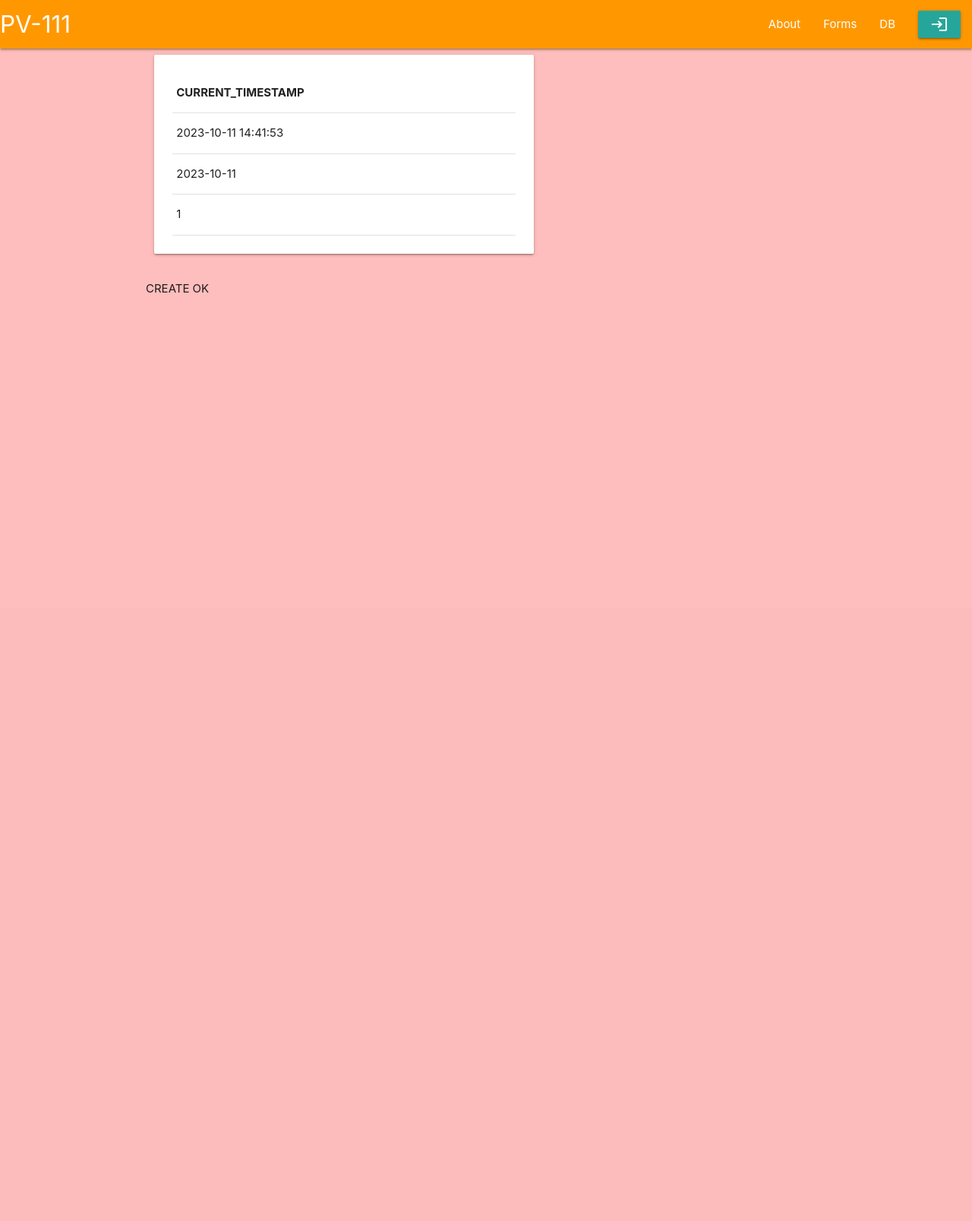
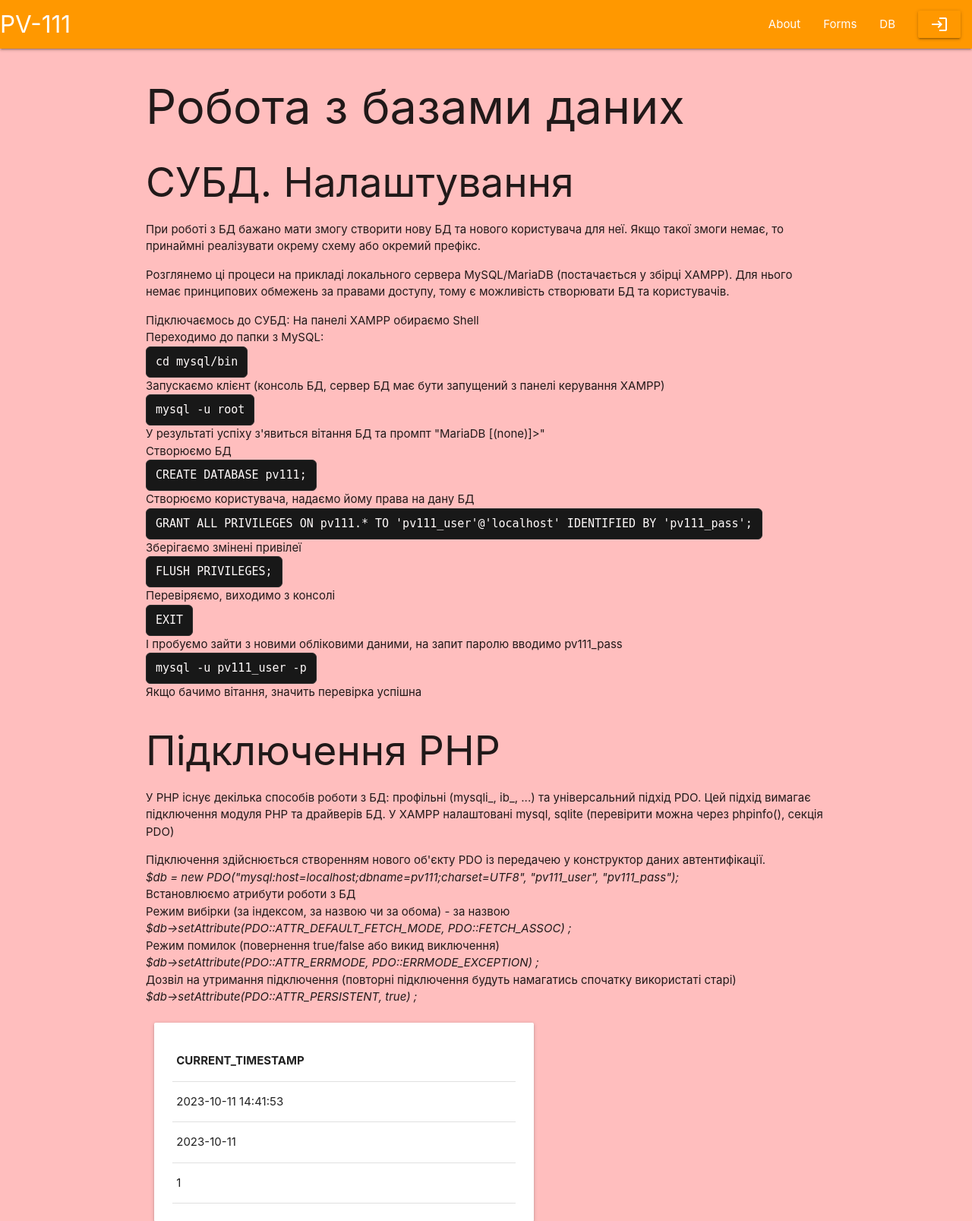
Before and after one commit to Ro18767/phptest, a PHP site: page /db in a window 1280 px wide. Shown: the top 1607 px of the page at 76% size. Before the commit the page ends 385 px from the top, so only its background shows below. Run offline with PHP 8.4, Linux system fonts and the light colour scheme.

Commit message:
dz 25.09.2023

```diff
--- a/_layout.php
+++ b/_layout.php
@@ -35,13 +35,11 @@ endif;
 					<a href="/db">DB</a>
 				</li>
 				<li>
-
 					<!-- Modal Trigger -->
-					<a class="waves-effect waves-light btn modal-trigger" href="#modal1"><span
-							class="material-icons">login</span></a>
-
+					<a class="waves-effect waves-light btn modal-trigger orange" href="#auth-modal">
+						<i class="material-icons">login</i>
+					</a>
 				</li>
-
 			</ul>
 		</div>
 	</nav>
@@ -51,26 +49,65 @@ endif;
 
 
 	<!-- Modal Structure -->
-	<div id="modal1" class="modal">
+	<div id="auth-modal" class="modal">
 		<div class="modal-content">
-			<h4>Modal Header</h4>
-			<p>A bunch of text</p>
+			<h4>Вхід у систему</h4>
+			<div class="row">
+				<div class="input-field col s6">
+					<i class="material-icons prefix">account_circle</i>
+					<input id="auth-login" name="auth-login" type="text">
+					<label for="auth-login">Логін</label>
+				</div>
+				<div class="input-field col s6">
+					<i class="material-icons prefix">pin</i>
+					<input id="auth-password" name="auth-password" type="password">
+					<label for="auth-password">Пароль</label>
+				</div>
+			</div>
 		</div>
 		<div class="modal-footer">
-			<a href="#!" class="modal-close waves-effect waves-green btn-flat">Agree</a>
+			<a href="#!" class="modal-close waves-effect waves-green btn-flat">Закрити</a>
+			<a href="#!" id="auth-button" class="waves-effect waves-green btn-flat">Вхід</a>
 		</div>
 	</div>
 
-
 	<!-- Compiled and minified JavaScript -->
 	<script src="https://cdnjs.cloudflare.com/ajax/libs/materialize/1.0.0/js/materialize.min.js"></script>
-	<script type="module">
+	<script>
 		document.addEventListener('DOMContentLoaded', function () {
 			var elems = document.querySelectorAll('.modal');
 			var instances = M.Modal.init(elems, {});
+			const authButton = document.getElementById("auth-button");
+			if (authButton) authButton.addEventListener('click', authClick);
+			else console.error("Element '#auth-button' not found");
 		});
-
-
+		function authClick() {
+			const authLogin = document.getElementById("auth-login");
+			if (!authLogin) throw "Element '#auth-login' not found";
+			const authPassword = document.getElementById("auth-password");
+			if (!authPassword) throw "Element '#auth-password' not found";
+			const login = authLogin.value;
+			const password = authPassword.value;
+			if (login.length == 0) {
+				alert('Введіть логін');
+				return;
+			}
+			let form_data = new FormData();
+			form_data.append('login', login);
+			form_data.append('password', password);
+			fetch(`/auth`, {
+				method: 'POST',
+				body: form_data,
+			}).then(r => {
+				if (r.status === 200) {
+					window.location.href = window.location.pathname;
+				}
+				else {
+					const msg = document.getElementById('auth-rejected-message');
+					msg.style.visibility = 'visible';
+				};
+			});
+		}
 	</script>
 </body>
 
--- a/access_manager.php
+++ b/access_manager.php
@@ -13,7 +13,8 @@ $db->setAttribute(PDO::ATTR_PERSISTENT, true);
 
 
 $uri = $_SERVER[ 'REQUEST_URI' ] ;  // адреса запиту
-
+$uri_parts = explode( '?', $uri );
+$uri_path_only = $uri_parts[0];
 
 // перевіряємо, чи запит є файлом (запит на файл)
 $path = ".$uri" ;
@@ -48,23 +49,30 @@ if( $uri != '/' && is_readable( $path ) ) {
 	exit ;
 }
 
-$router = [  // масив у РНР створюється [] або array()
+$page_router = [  // масив у РНР створюється [] або array()
 	'/index' => 'index.php',   // масиви - асоціативні (схожі на об'єкти JS)
 	'/'      => 'index.php',
 	'/about' => 'about.php',
-	'/forms' => 'forms controler.php',
-] ;
-$router[ '/db' ] = 'lib/db.php' ;  // доповнення масиву новим елементом
-if( isset( $router[$uri] ) ) {
-	if( $_SERVER[ 'REQUEST_METHOD' ] == 'POST' ) {  // робота з формами
-		include $router[$uri] ;  // без шаблону - на файл
-	}
-	else {
-		$page =  // змінні локалізуються тільки у функціях, оголошена поза функцією змінна доступна скрізь, у т.ч. в іншому файлі
-			$router[$uri] ;  // у РНР оператор "+" діє тільки на числа, для рядків - оператор "."
-		include '_layout.php' ;  // перехід до інструкцій в іншому файлі
-	}
+	'/forms' => 'forms_controler.php',
+	'/db' => 'lib/db.php',
+];
+
+$api_router = [
+	'/forms' => 'forms_controler.php',
+	'/auth' => 'auth_controller.php',
+];
+
+if( $_SERVER[ 'REQUEST_METHOD' ] === 'POST' && isset( $api_router[$uri_path_only] ) ) {
+	include $api_router[$uri_path_only];
+	// без шаблону - на файл
+	exit;
 }
-else {
-	echo 'access manager - 404' ;
+
+if( $_SERVER[ 'REQUEST_METHOD' ] === 'GET' &&   isset( $page_router[$uri_path_only] )) {  // робота з формами
+	 // змінні локалізуються тільки у функціях, оголошена поза функцією змінна доступна скрізь, у т.ч. в іншому файлі
+	$page = $page_router[$uri_path_only] ;
+	include '_layout.php' ;  // перехід до інструкцій в іншому файлі
+	exit;
 }
+
+echo 'access manager - 404' ;
--- a/lib/db.php
+++ b/lib/db.php
@@ -1,3 +1,58 @@
+<h1>Робота з базами даних</h1>
+<h2>СУБД. Налаштування</h2>
+<p>
+	При роботі з БД бажано мати змогу створити нову БД та нового
+	користувача для неї. Якщо такої змоги немає, то принаймні
+	реалізувати окрему схему або окремий префікс.
+</p>
+<p>
+	Розглянемо ці процеси на прикладі локального сервера MySQL/MariaDB
+	(постачається у збірці XAMPP). Для нього немає принципових обмежень
+	за правами доступу, тому є можливість створювати БД та користувачів.
+</p>
+<p>
+	Підключаємось до СУБД: На панелі XAMPP обираємо Shell<br/>
+	Переходимо до папки з MySQL:<br/>
+	<code>cd mysql/bin</code><br/>
+	Запускаємо клієнт (консоль БД, сервер БД має бути запущений з
+	панелі керування ХАМРР)<br/>
+	<code>mysql -u root</code><br/>
+	У результаті успіху з'явиться вітання БД та промпт "MariaDB [(none)]>"<br/>
+	Створюємо БД<br/>
+	<code>CREATE DATABASE pv111;</code><br/>
+	Створюємо користувача, надаємо йому права на дану БД<br/>
+	<code>GRANT ALL PRIVILEGES ON pv111.* TO 'pv111_user'@'localhost' IDENTIFIED BY 'pv111_pass';</code><br/>
+	Зберігаємо змінені привілеї<br/>
+	<code>FLUSH PRIVILEGES;</code><br/>
+	Перевіряємо, виходимо з консолі<br/>
+	<code>EXIT</code><br/>
+	І пробуємо зайти з новими обліковими даними, на запит паролю вводимо pv111_pass<br/>
+	<code>mysql -u pv111_user -p</code><br/>
+	Якщо бачимо вітання, значить перевірка успішна
+</p>
+<h2>Підключення РНР</h2>
+<p>
+	У РНР існує декілька способів роботи з БД: профільні (mysqli_, ib_, ...)
+	та універсальний підхід PDO. Цей підхід вимагає підключення модуля РНР та
+	драйверів БД. У XAMPP налаштовані mysql, sqlite (перевірити можна
+	через phpinfo(), секція PDO)
+</p>
+<p>
+	Підключення здійснюється створенням нового об'єкту PDO із передачею
+	у конструктор даних автентифікації.<br/>
+	<em>$db = new PDO("mysql:host=localhost;dbname=pv111;charset=UTF8", "pv111_user", "pv111_pass");</em>
+	<br/>
+	Встановлюємо атрибути роботи з БД<br/>
+	Режим вибірки (за індексом, за назвою чи за обома) - за назвою<br/>
+	<em>$db->setAttribute(PDO::ATTR_DEFAULT_FETCH_MODE, PDO::FETCH_ASSOC) ;</em>
+	<br/>
+	Режим помилок (повернення true/false або викид виключення)<br/>
+	<em>$db->setAttribute(PDO::ATTR_ERRMODE, PDO::ERRMODE_EXCEPTION) ;</em>
+	<br/>
+	Дозвіл на утримання підключення (повторні підключення будуть
+	намагатись спочатку використаті старі)<br/>
+	<em>$db->setAttribute(PDO::ATTR_PERSISTENT, true) ;</em>
+</p>
 <?php
 
 // виконання запиту
--- a/lib/form.php
+++ b/lib/form.php
@@ -3,7 +3,7 @@ function generate_field($name)
 {
     return [
         'name' => $name,
-        'value' => trim($_POST[$name]) ?? null,
+        'value' => $_POST[$name] ?? null,
         'message' => '',
     ];
 }
@@ -21,4 +21,6 @@ function get_file_field_value($name, $multiple = false)
     return $_FILES[$name];
 }
 
+
+
 ?>
```
Also changed, not shown: auth_controller.php (added, +73 -0 lines), forms_controler.php (renamed from forms controler.php, +21 -31 lines), 1 other file.
